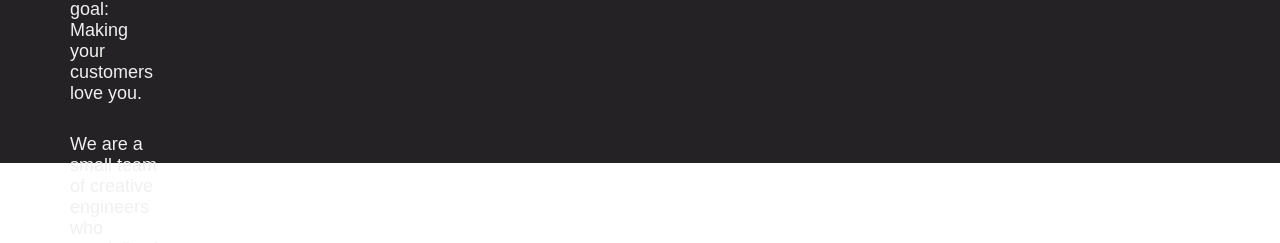
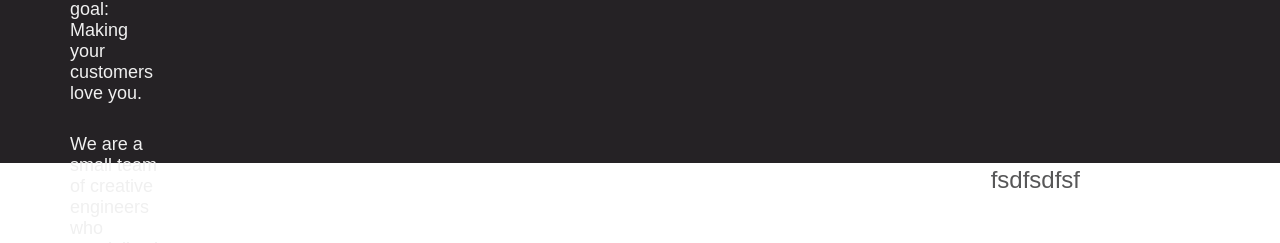
Before and after one commit to antonskateman/ipadApp, a plain HTML site: page index.html in a window 1280 px wide. Shown: the part 1132-1375 px from the top of the page. Drawn offline with Linux system fonts and the light colour scheme.

Commit message:
Добавил новую строку

```diff
--- a/index.html
+++ b/index.html
@@ -26,6 +26,7 @@
     <li>We are a small team of creative engineers who specialize in building brands, websites and applications that are beautifully simple. Our team is experienced in the full design and development process. Check out some of our work below and contact us to learn more or provide us with specific detail on your upcoming project.
     </li>
     </ul>
+    <p>fsdfsdfsf</p>
 </div>
 </body>
 </html>
```
